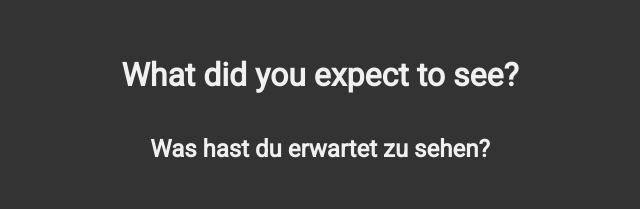
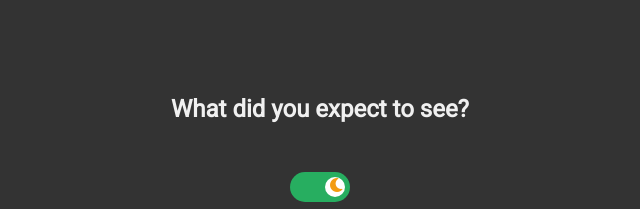
Before and after one commit to nut-ok/nut-ok.github.io, a plain HTML site: page index.html in a window 1280 px wide. Shown: the part 241-450 px from the top of the page, without its empty margins (320-960 px from the left). Drawn offline with Linux system fonts and the light colour scheme.

Commit message:
Update index.html

```diff
--- a/index.html
+++ b/index.html
@@ -7,8 +7,7 @@
     <link href="https://cdnjs.cloudflare.com/ajax/libs/font-awesome/6.0.0-beta3/css/all.min.css" rel="stylesheet">
 </head>
 <body class="dark-mode">
-    <h1>What did you expect to see?</h1>
-    <h2>Was hast du erwartet zu sehen?</h2>
+    <h2>What did you expect to see?</h2>
 
     <div class="mode-switch">
         <input type="checkbox" onclick="toggleDarkMode()" id="darkModeSwitch" checked>
```
